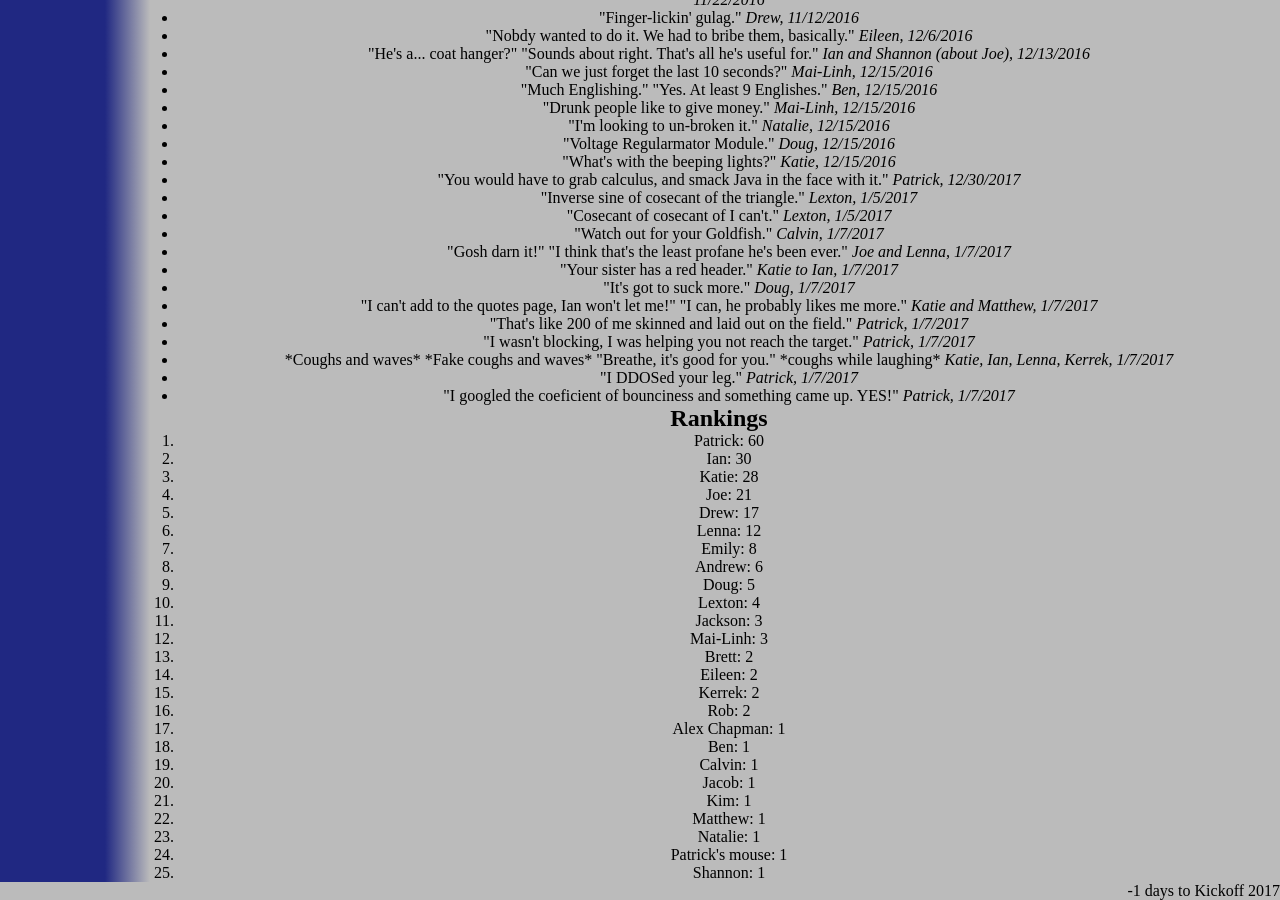
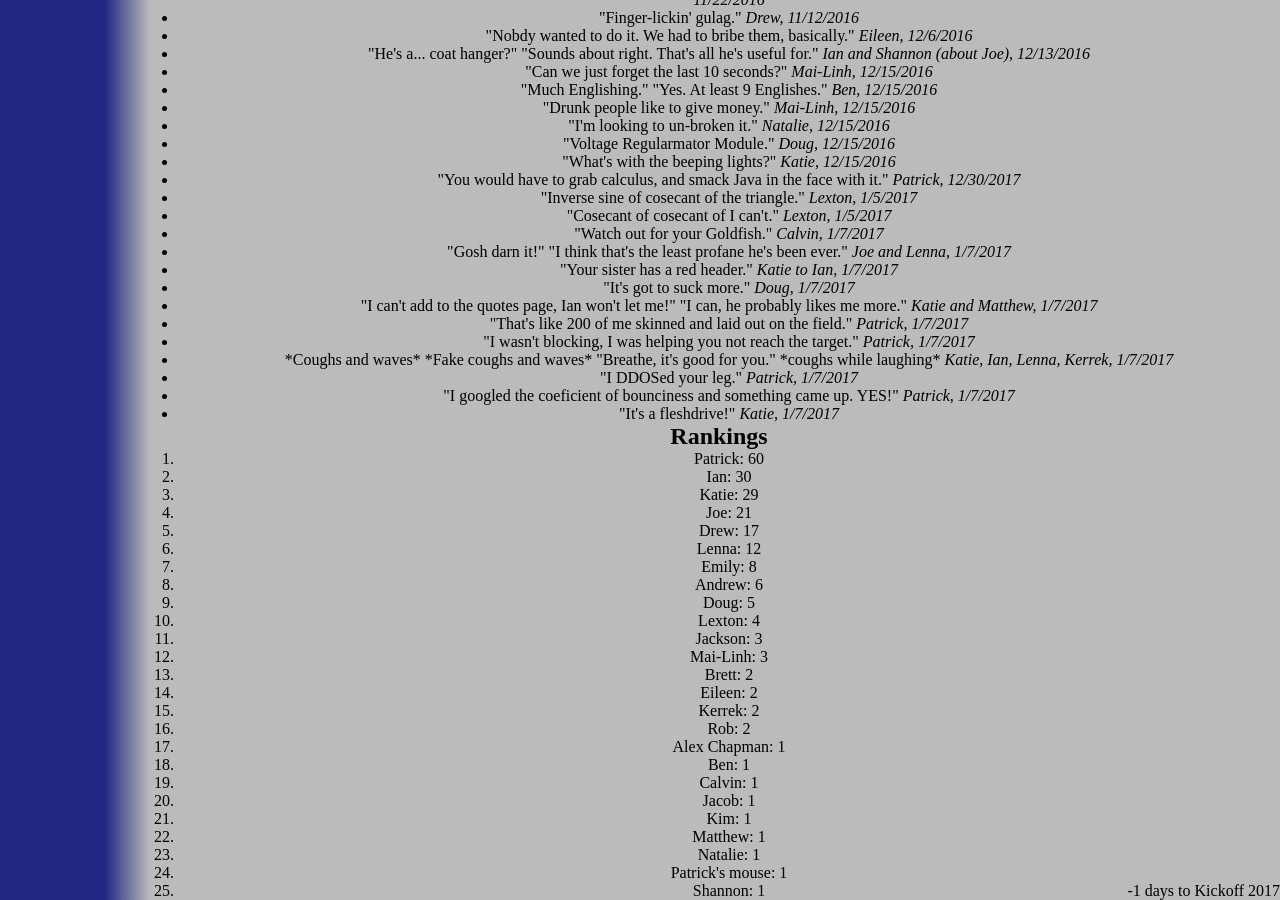
Before and after one commit to katiebugmoon/FRC4131.github.io, a Jekyll site: the page built from media/2017/quotes.html, in a window 1280 px wide and 900 px high, scrolled down 2635 px. Built offline with Jekyll 4.4.1, drawn with Linux system fonts in a browser that asks for light colours; nearby versions of some CDN libraries.

Commit message:
Update quotes.html

```diff
--- a/media/2017/quotes.html
+++ b/media/2017/quotes.html
@@ -161,6 +161,7 @@
 	<li>*Coughs and waves* *Fake coughs and waves* "Breathe, it's good for you." *coughs while laughing* <i>Katie, Ian, Lenna, Kerrek, 1/7/2017</i></li>
 	<li>"I DDOSed your leg." <i>Patrick, 1/7/2017</i></li>
 	<li>"I googled the coeficient of bounciness and something came up. YES!" <i>Patrick, 1/7/2017</i></li>
+	<li>"It's a fleshdrive!" <i>Katie, 1/7/2017</i></li>
 </ul>
 <h2>Rankings</h2>
 <ol id='rankings'></ol>
```
